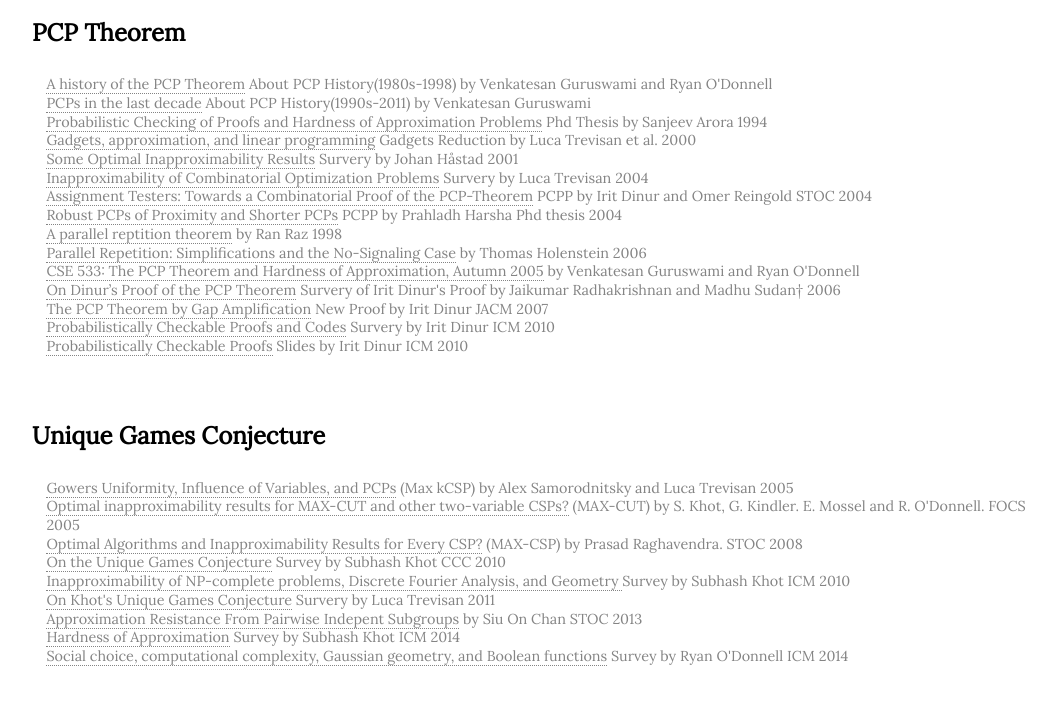
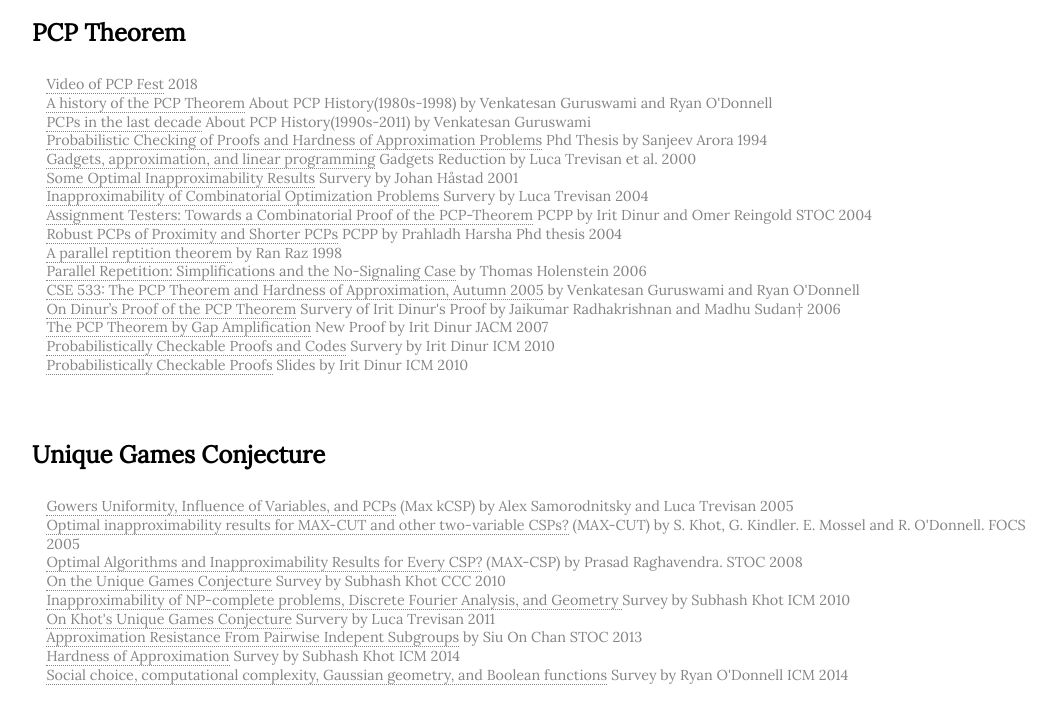
Before and after one commit to RuanYang1997/Guangxu-Yang.github.io-1, a plain HTML site: page PCP.html in a window 1280 px wide. Shown: the part 183-906 px from the top of the page, without its empty margins (68-1124 px from the left). Drawn offline with nearby package versions, Linux system fonts and the light colour scheme; some packages are replaced by stand-ins of ours.

Commit message:
Update PCP.html

```diff
--- a/PCP.html
+++ b/PCP.html
@@ -124,6 +124,7 @@ authors{
      <div
       style="line-height:1.5em;font-size:.9em;color:#848484;padding-top:.5em;padding-left:1em">
 
+      <a href="https://www.youtube.com/playlist?list=PLGRBwz8taWHiBHlgnX98zrbnWQCeDtFQ_"><u>Video of PCP Fest</u> 2018</a> <br>
       <a href="https://courses.cs.washington.edu/courses/cse533/05au/pcp-history.pdf"><u>A history of the PCP Theorem</u> About PCP History(1980s-1998) by Venkatesan Guruswami and Ryan O'Donnell</a> <br>
       <a href="http://www.cs.cmu.edu/~venkatg/talks/PCPs-survey-2011.pptx"><u>PCPs in the last decade</u> About PCP History(1990s-2011) by Venkatesan Guruswami</a> <br>
 
```
